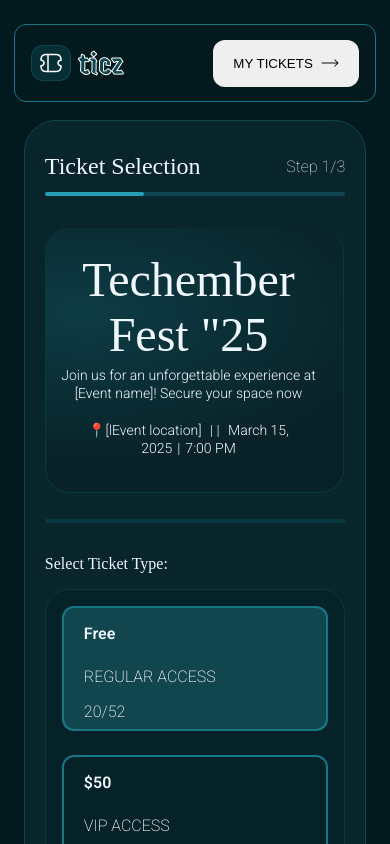
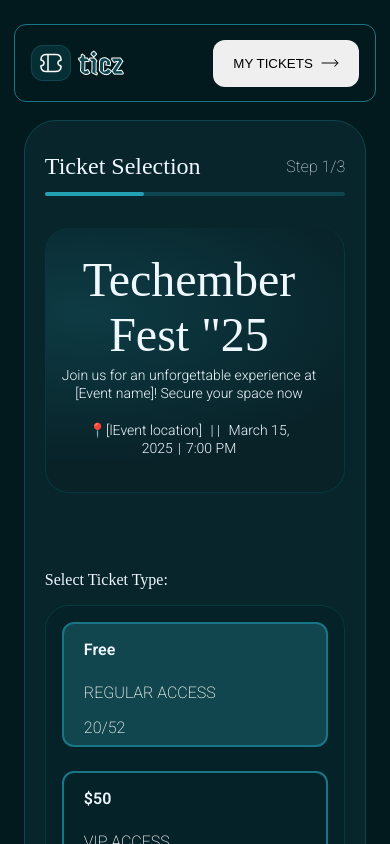
Before and after one commit to adexfit/TickectGenerator, a React (Vite) app: page / in a window 390 px wide. Shown: the top 844 px of the page. Built offline with nearby package versions, Linux system fonts and the light colour scheme; a web font is replaced by a local one.

Commit message:
fixed css bug

```diff
--- a/src/App.css
+++ b/src/App.css
@@ -126,6 +126,9 @@ span a:hover {
 }
 
 .inner_card {
+  display: flex;
+  flex-direction: column;
+  justify-content: center;
   border: 1px solid #0e464f;
   margin-top: 32px;
   padding: 24px;
@@ -353,12 +356,24 @@ select {
 
 /* Large devices (laptops/desktops, 992px and up) */
 @media only screen and (max-width: 992px) {
-  .inner_card {
+  /* .inner_card {
     border: none !important;
     margin-top: 32px;
     padding: 0 0px 24px 0px;
     border-radius: 32px;
+  } */
+
+  .inner_card {
+    display: flex;
+    border: none !important;
+    margin-top: 32px;
+    padding: 0 0px 24px 0px;
+    border-radius: 32px;
+    justify-content: center;
+    align-items: center;
+    flex-direction: column;
   }
+
   .card_title h2 {
     font-size: 24px;
   }
```
Also changed, not shown: src/assets/envelope.png (added).
